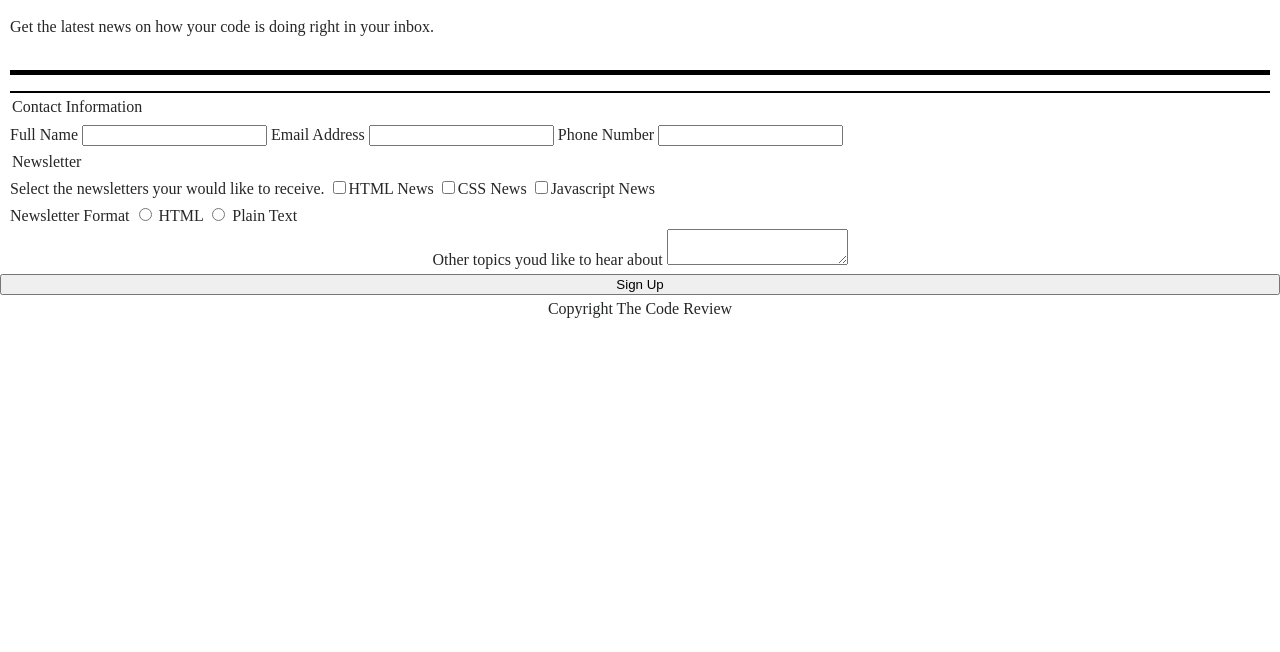
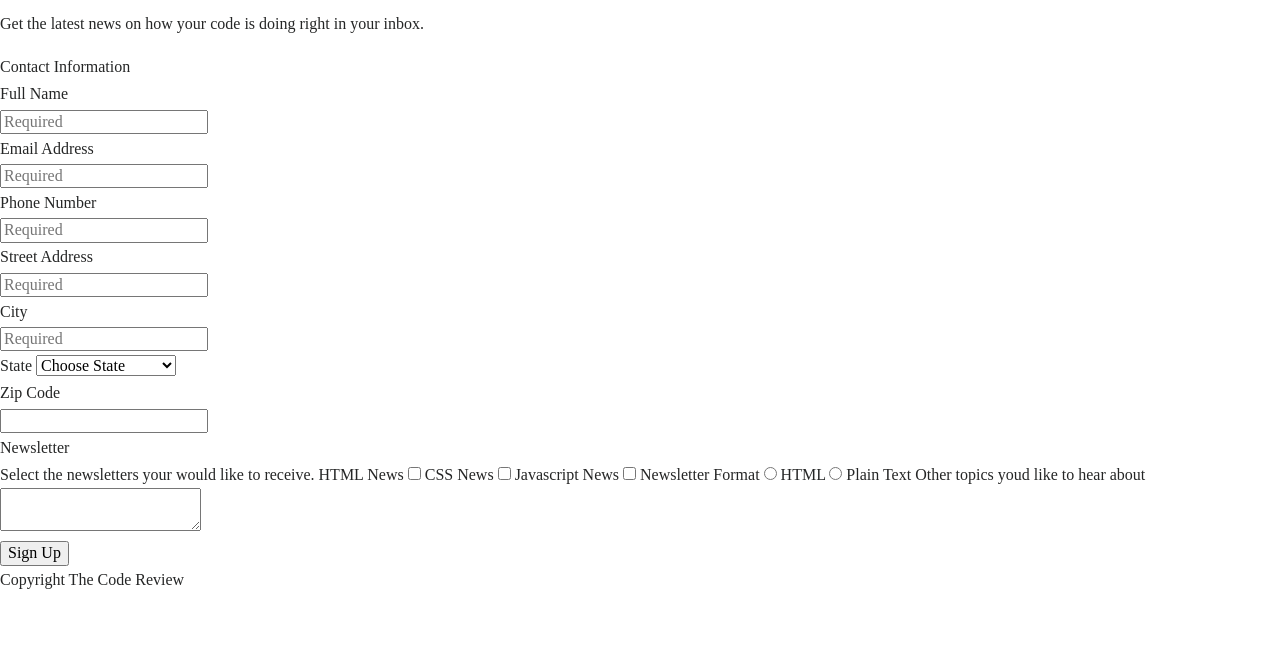
Before and after one commit to AndyDHudson/Treehouse-Techdegree-Project-3, a plain HTML site: page online_registration_v4/index.html in a window 1280 px wide. Shown: the part 148-800 px from the top of the page. Drawn offline with Linux system fonts and the light colour scheme.

Commit message:
Edit
HTML CSS

```diff
--- a/online_registration_v4/css/styles.css
+++ b/online_registration_v4/css/styles.css
@@ -17,22 +17,16 @@ body {
 /*---Layout Containers-------
 ===========================*/
 .container {
-    display: flex;
-    flex-direction: column;
-}
 
-    margin: 0;
-    padding: 0;
+
 }
 
 .header-container {
-    text-align: center;
-    padding-top: 0px;
-}
+
+   }
 
 .contact-container {
-    margin: 0px 10px 0px 10px;
-    border-top: solid black 2px;
+
 }
 
 
@@ -47,52 +41,46 @@ body {
  /*---Page Elements----------
 ===========================*/
 h1 {
-    margin: 0;
-    padding: 20px 10px 40px 10px;
-    background-color: black;
-    color: white;
-    font-size: 20px;
+
 }
 
 .main-header h2 {
-    font-size: 20px;
-
 
 }
 
 .main-header p {
-    margin-left: 10px;
-    margin-right: 10px;
-    padding-bottom: 30px;
-    border-bottom: solid black 5px;
+
+}
+
+legend {
+
+}
+
+.contact-container input {
+
 }
 
 .contact-container h2 {
 
-    padding: 0;
 }
 
 .checkbox-container {
-    margin-left: 10px;
-    margin-right: 10px;
+
 }
 
 .radio-container {
-    margin-left: 10px;
-    margin-right: 10px;
+
 }
 
 .textarea-container {
-    margin-left: 10px;
-    margin-right: 10px;
-    text-align: center;
+
 }
 
 button {
-    text-align: center;
+
 }
 footer {
-    text-align: center;
+
 }
 
 
--- a/online_registration_v4/index.html
+++ b/online_registration_v4/index.html
@@ -4,13 +4,13 @@
     <meta charset="UTF-8">
     <meta name="viewport" content="width=device-width, initial-scale=1.0">
     <meta http-equiv="X-UA-Compatible" content="ie=edge">
-    <link res="stylesheet" href="css/normalize.css">
+    <link rel="stylesheet" href="css/normalize.css">
      <link rel="stylesheet" href="css/styles.css">
     <title>Online Registration Form Project</title>
 </head>
+    <body>
+        <div class="container">
 
-    <div class="container">
-        <body>
             <div class="header-container">
                 <header class="main-header">
                     <h1>THE CODE REVIEW</h1>
@@ -19,59 +19,115 @@
                 </header>
             </div>
 
+            <form action="index.html" method="post">
+
                 <div class="contact-container">
                     <fieldset>
-                    <form action="index.html" method="post">
                         <legend>Contact Information</legend>
-                        <label for="name">Full Name</label>
-                        <input type="name" id="name" name="user_name"></input>
+                        <label for="name">Full Name</label><br>
+                        <input class="required" placeholder="Required" type="text" id="name" name="user_name"><br>
 
-                        <label for="email">Email Address</label>
-                        <input type="email" id="email" name="user_email"></input>
+                        <label for="email">Email Address</label><br>
+                        <input class="required" placeholder="Required" type="email" id="email" name="user_email"><br>
 
-                        <label for="phone">Phone Number</label>
-                        <input type="tel" id="phone" name="user_phone"></input>
-                </form>
+                        <label for="phone">Phone Number</label><br>
+                        <input class="required" placeholder="Required" type="tel" id="phone" name="user_phone"><br>
+
+                        <label for="address">Street Address</label><br>
+                        <input class="required" placeholder="Required" type="text" id="address" name="user_address"><br>
+
+                        <label for="city">City</label><br>
+                        <input class="required" placeholder="Required" type="text" id="city" name="user_city"><br>
+
+                        <label for="state">State</label>
+                        <select id="state" name="user_state">
+                            <optgroup label="United States">
+                                <option value="">Choose State</option>
+                                <option value="alabama">Alabama</option>
+                                <option value="alaska">Alaska</option>
+                                <option value="arizona">Arizona</option>
+                                <option value="arkansas">Arkansas</option>
+                                <option value="california">California</option>
+                                <option value="colorado">Colorado</option>
+                                <option value="connecticut">Connecticut</option>
+                                <option value="delaware">Delaware</option>
+                                <option value="florida">Florida</option>
+                                <option value="georgia">Georgia</option>
+                                <option value="hawaii">Hawaii</option>
+                                <option value="idaho">Idaho</option>
+                                <option value="illinois">Illinois</option>
+                                <option value="indiana">Indiana</option>
+                                <option value="iowa">Iowa</option>
+                                <option value="kansas">Kansas</option>
+                                <option value="kentucky">Kentucky</option>
+                                <option value="louisiana">Louisiana</option>
+                                <option value="maine">Maine</option>
+                                <option value="maryland">Maryland</option>
+                                <option value="massachusetts">Massachusetts</option>
+                                <option value="michigan">Michigan</option>
+                                <option value="minnesota">Minnesota</option>
+                                <option value="mississippi">Mississippi</option>
+                                <option value="missouri">Missouri</option>
+                                <option value="montana">Montana</option>
+                                <option value="nebraska">Nebraska</option>
+                                <option value="nevada">Nevada</option>
+                                <option value="new_Hampshire">New Hampshirt</option>
+                                <option value="new_Jersey">New Jersey</option>
+                                <option value="new_Mexico">New Mexico</option>
+                                <option value="new_York">New York</option>
+                                <option value="north_Carolina">North Carolina</option>
+                                <option value="north_Dakota">North Dakota</option>
+                                <option value="ohio">Ohio</option>
+                                <option value="oklahoma">Oklahoma</option>
+                                <option value="oregon">Oregon</option>
+                                <option value="pennsylvania">Pennsylvania</option>
+                                <option value="rhode_Island">Rhode Island</option>
+                                <option value="south_Carolina">South Carolina</option>
+                                <option value="south_Dakota">South Dakota</option>
+                                <option value="tennessee">Tennessee</option>
+                                <option value="texas">Texas</option>
+                                <option value="utah">Utah</option>
+                                <option value="vermont">Vermont</option>
+                                <option value="virginia">Virginia</option>
+                                <option value="washington">Washington</option>
+                                <option value="west_Virginia">West Virginia</option>
+                                <option value="wisconsin">Wisconsin</option>
+                                <option value="wyoming">Wyoming</option>
+                            </optgroup>
+                        </select><br>
+
+                        <label for="zip">Zip Code</label><br>
+                        <input type="text" id="zip" name="user_zip">
                     </fieldset>
                 </div>
 
-
-            <div class="checkbox-container">
-                <form>
+                <div class="newsletter-container">
+                    <fieldset>
                         <legend>Newsletter</legend>
                         <label>Select the newsletters your would like to receive.</label>
-                    <input type="checkbox" id="html-news" value="html-news" name="html-news"><label for="html-news">HTML News<label>
+                        <label for="html-news">HTML News</label>
+                        <input type="checkbox" id="html-news" value="html-news" name="html-news">
 
-                    <input type="checkbox" id="css-news" value="css-news" name="css-news"><label for="css-news">CSS News<label>
+                        <label for="css-news">CSS News</label>
+                        <input type="checkbox" id="css-news" value="css-news" name="css-news">
 
-                    <input type="checkbox" id="java-news" value="java-news" name="java-news"><label for="java-news">Javascript News<label>
-                </form>
-            </div>
+                        <label for="java-news">Javascript News</label>
+                        <input type="checkbox" id="java-news" value="java-news" name="java-news">
 
-            <div class="radio-container">
-                <fieldset>
-                    <form>
-                        <label>Newsletter Format<label>
-
+                        <label>Newsletter Format</label>
                         <input type="radio" id="html" value="format" name="format">
                         <label for="html" class="radio">HTML</label>
-
                         <input type="radio" id="plain-text" value="format" name="format">
                         <label for="plain-text" class="radio">Plain Text</label>
-                    </form>
-                </fieldset>
-            </div>
 
-            <div class="textarea-container">
-                <fieldset>
-                    <legend></legend>
                         <label for="other">Other topics youd like to hear about</label>
                         <textarea id="other" name='other'></textarea>
                     </fieldset>
                 </div>
 
                 <button type="submit">Sign Up</button>
+            </form>
+        </div>
+    <footer>Copyright The Code Review</footer>
     </body>
-        <footer>Copyright The Code Review</footer>
-    </div>
  </html>
```
Lines whose indentation alone changed are shown as unchanged.
